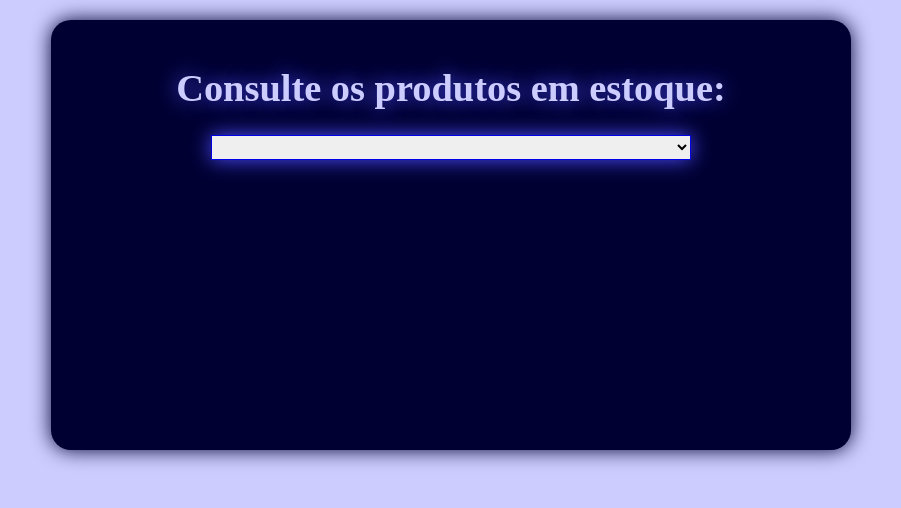
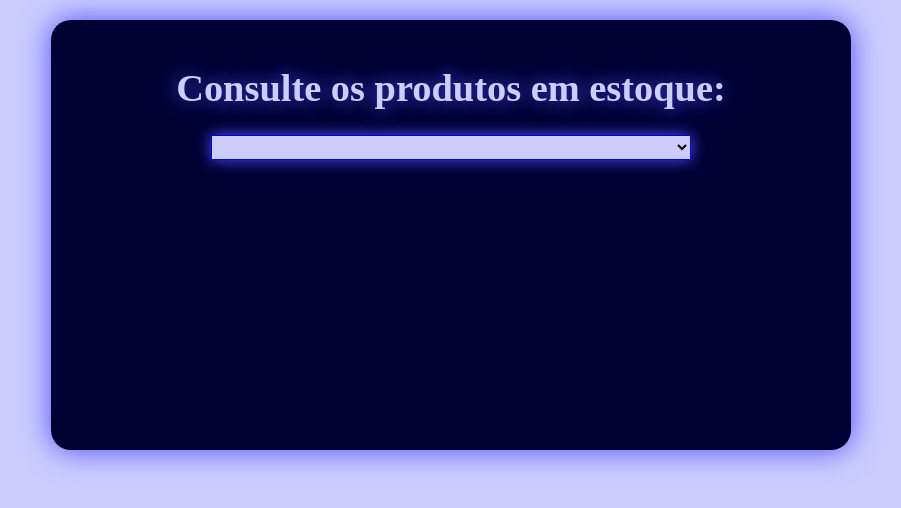
Before and after one commit to VALERIA-MATTOS/teste-de-requisicao, a website: page dist/index.html in a window 1280 px wide. Shown: the whole page, without its empty margins (199-1100 px from the left). Drawn offline with Linux system fonts and the light colour scheme; no server answers.

Commit message:
div para selecao

```diff
--- a/dist/index.html
+++ b/dist/index.html
@@ -10,8 +10,10 @@
 	<body>
 		<div class="content">
 			<h1> Consulte os produtos em estoque:</h1>
-			<select id="produtos" onchange="buscarproduto()"> </select>
-			<div id="resultado"></div>
+			<div id="selecao">
+				<select id="produtos" onchange="buscarproduto()"> </select>
+				<div id="resultado"></div>
+			</div>
 		</div>
 	</body>
 </html>
--- a/dist/style.css
+++ b/dist/style.css
@@ -3,10 +3,11 @@ body{margin:20px auto; padding:0 10px 0 10px;}
 html{height:100%; width: 100%;}
 body{height:auto; width: 100%;}
 
-.content {padding:20px 10px 10px 10px; width: 780px; height: 400px; background-color:#000033; text-align: center; margin: 0 auto; box-shadow:0 0 20px #000033; font-size: 120%; border-radius: 20px;}
+.content {width: 780px; height: 400px; padding:20px 10px 10px 10px; margin: 0 auto; text-align: center; background:#000033; box-shadow:0 0 30px #4d4dff; font-size: 120%; border-radius: 20px;}
 
-select {width: 480px; font-size: 100%; border-color: #0000e6; font-weight: bold; box-shadow:0 0 20px #4d4dff;}
-table {margin: 0 auto; background: white; width: 480px; border-color: #0000e6; border-top: none; box-shadow:0 0 20px #4d4dff;}
+select {width: 100%; margin: 0 auto; background:#ccccff; border-color: #0000e6; font-size: 100%; font-weight: bold;}
+table {width: 100%; margin: 0 auto; background:#ccccff; border-color: #0000e6; border-top: none;}
+#selecao {box-shadow:0 0 15px #4d4dff; width: 480px; margin: 0 auto;}
 
 h1{color: #ccccff; text-shadow: 0 0 20px #4d4dff;}
 th,tr {width: 120px;}
```
